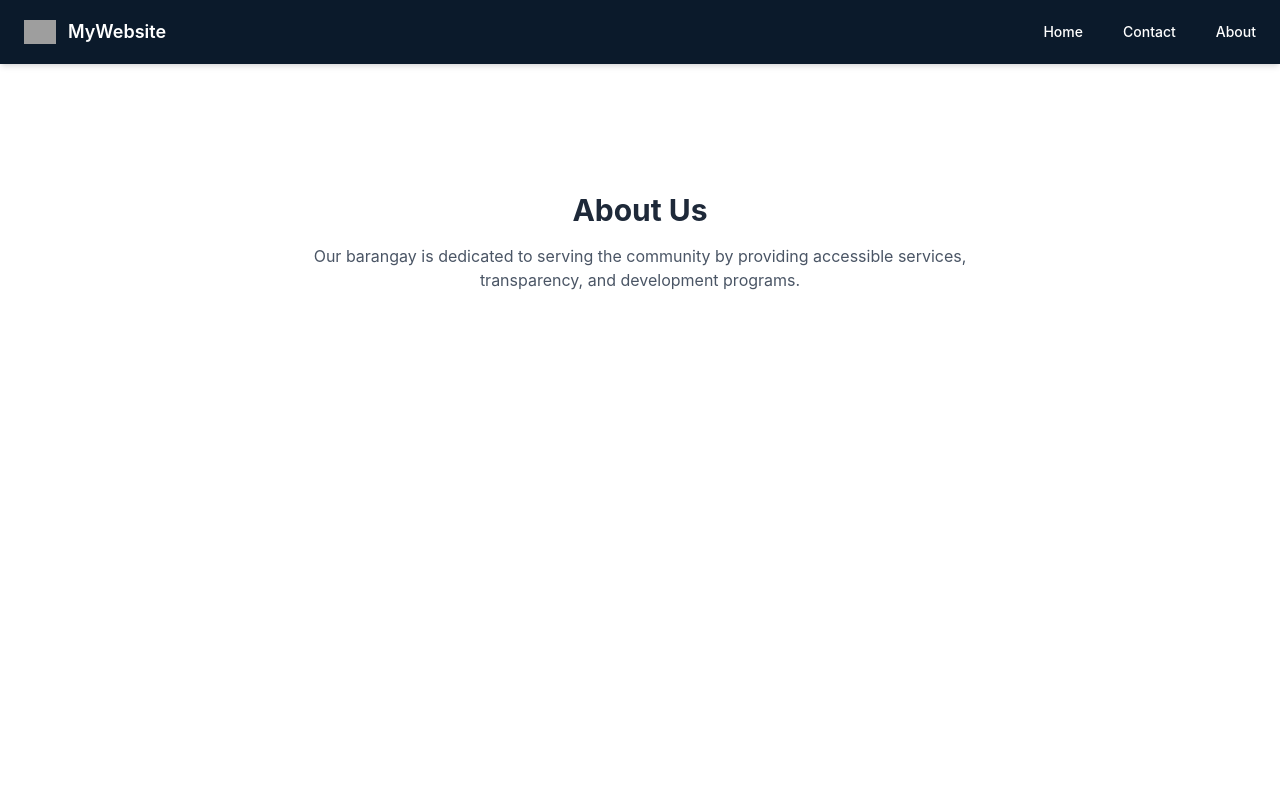
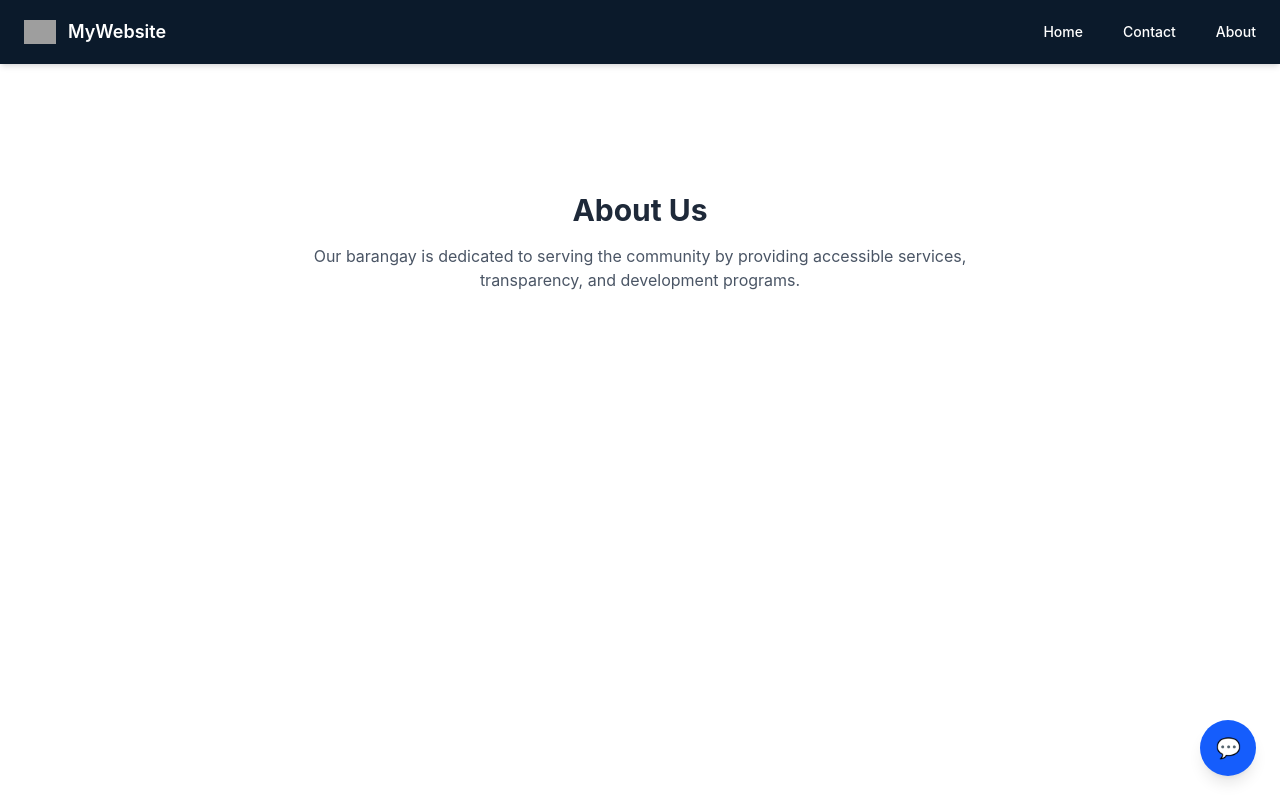
Before and after one commit to reuel-ly/barangay-ai-agent, a React app in the folder frontend/: page /about in a window 1280 px wide. Built offline with nearby package versions, Linux system fonts and the light colour scheme; grey boxes are pictures that could not be loaded; the HTML template or start-up script is replaced by a standard one.

Commit message:
chore: add widget to all pages

```diff
--- a/frontend/src/components/About.jsx
+++ b/frontend/src/components/About.jsx
@@ -1,3 +1,5 @@
+import ChatbotWidget from "./ChatbotWidget";
+
 export default function About() {
   return (
     <div className="pt-32 px-6 text-center">
@@ -6,6 +8,7 @@ export default function About() {
         Our barangay is dedicated to serving the community by providing
         accessible services, transparency, and development programs.
       </p>
+      <ChatbotWidget />
     </div>
   );
 }
--- a/frontend/src/components/Contact.jsx
+++ b/frontend/src/components/Contact.jsx
@@ -1,3 +1,5 @@
+import ChatbotWidget from "./ChatbotWidget";
+
 export default function Contact() {
   return (
     <div className="pt-32 px-6 text-center">
@@ -7,6 +9,7 @@ export default function Contact() {
         📞 0912-345-6789 <br />
         📧 barangay@email.com
       </p>
+      <ChatbotWidget />
     </div>
   );
 }
```
